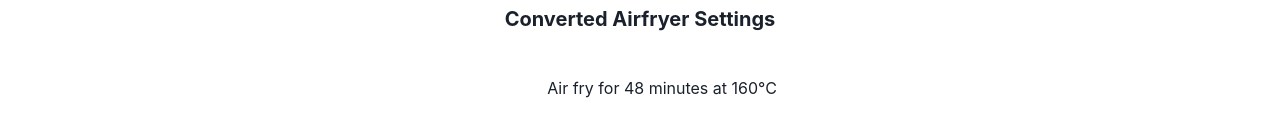
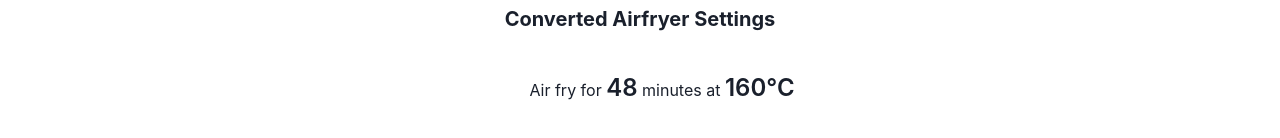
Before and after one commit to OlekOlaisen/Airfryer-Converter, a React (Create React App) app: page / in a window 1280 px wide. Shown: the part 646-784 px from the top of the page. Built offline with nearby package versions, Linux system fonts and the light colour scheme.

Commit message:
Add timeHeat class to App.css and update toast message in App.js

```diff
--- a/src/App.css
+++ b/src/App.css
@@ -2,5 +2,9 @@
   margin: 0;
   padding: 0;
   box-sizing: border-box;
+}
 
+.timeHeat {
+  font-size: 1.5rem;
+  font-weight: 600;
 }
--- a/src/App.js
+++ b/src/App.js
@@ -1,4 +1,5 @@
 import React, { useState, useEffect } from "react";
+import "./App.css";
 import {
   Box,
   Slider,
@@ -410,10 +411,10 @@ function App() {
     // Removed setIsFooterExpanded(true) to prevent automatic expansion on dish selection
 
     toast({
-      title: `${displayName} settings applied.`,
-      description: `Air fryer set to ${displayTemp}°${tempUnit} for ${calculatedTime} minutes.`,
+      title: `${displayName} applied`,
+      description: `Set Air fryer to ${displayTemp}°${tempUnit} for ${calculatedTime} minutes.`,
       status: "info",
-      duration: 1500,
+      duration: 2000,
       isClosable: true,
       position: "top",
     });
@@ -639,7 +640,20 @@ function App() {
               <Text fontSize="md" marginLeft="-14" marginRight="auto">
                 {" "}
                 {/* Text centered */}
-                Air fry for {airfryerTime} minutes at {airfryerTemp}°{tempUnit}
+                Air fry for{" "}
+                <span
+                  className="timeHeat"
+                  color={secondaryTextColor[colorMode]}
+                >
+                  {airfryerTime}
+                </span>{" "}
+                minutes at{" "}
+                <span
+                  className="timeHeat"
+                  color={secondaryTextColor[colorMode]}
+                >
+                  {airfryerTemp}°{tempUnit}
+                </span>
               </Text>
             </Flex>
 
```
